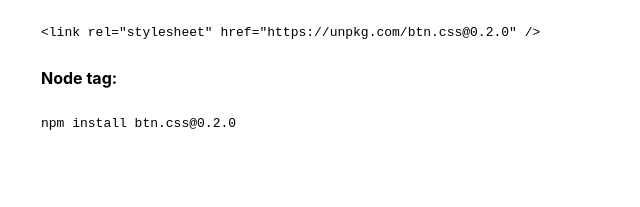
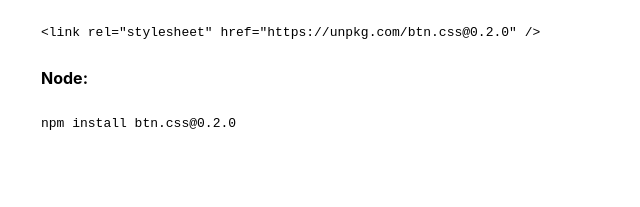
Before and after one commit to chantastic/btn.css, a website: page index.html in a window 1280 px wide. Shown: the part 1832-2039 px from the top of the page, 95-735 px from the left. Drawn offline with Linux system fonts and the light colour scheme.

Commit message:
docs: "Node tag" -> "Node"

```diff
--- a/index.html
+++ b/index.html
@@ -119,7 +119,7 @@
 &lt;link rel="stylesheet" href="https://unpkg.com/btn.css@0.2.0" /&gt;
     </pre></code>
 
-    <strong>Node tag:</strong>
+    <strong>Node:</strong>
     <pre><code>
 npm install btn.css@0.2.0
     </pre></code>
```
